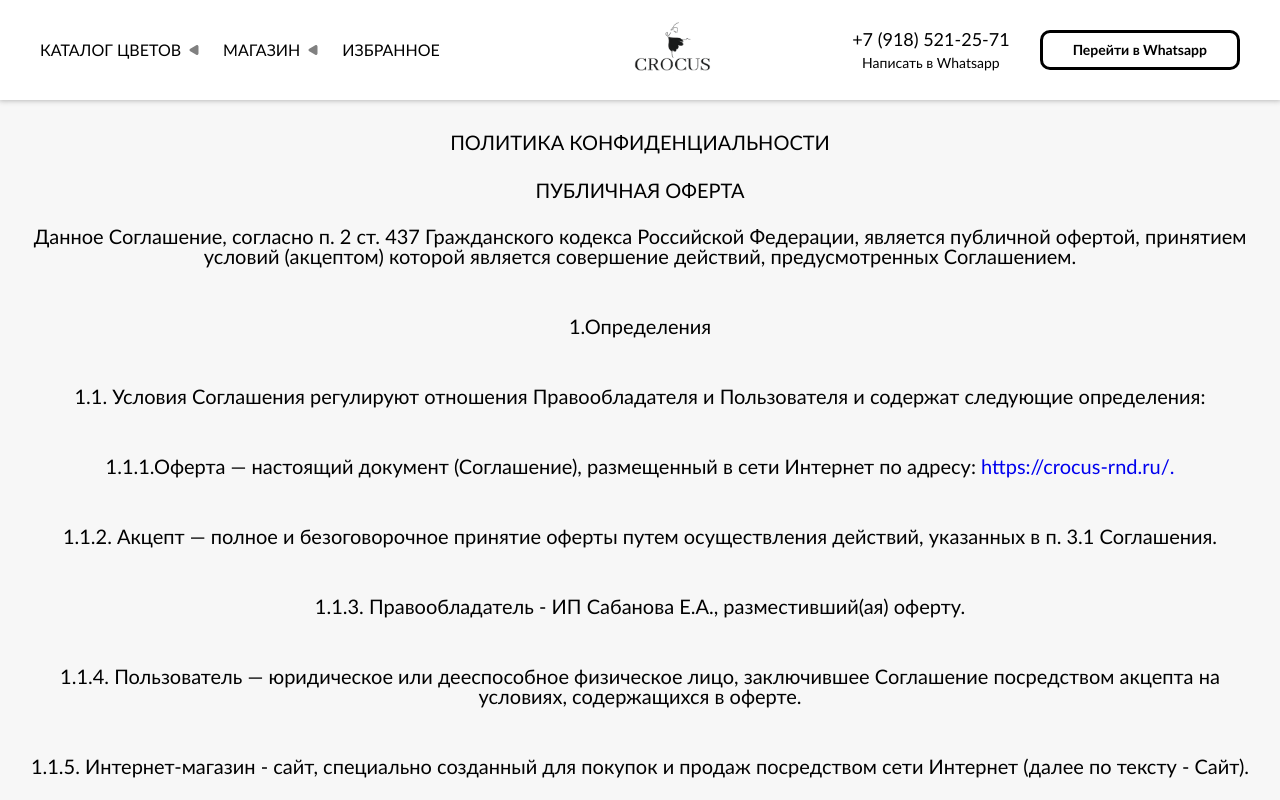
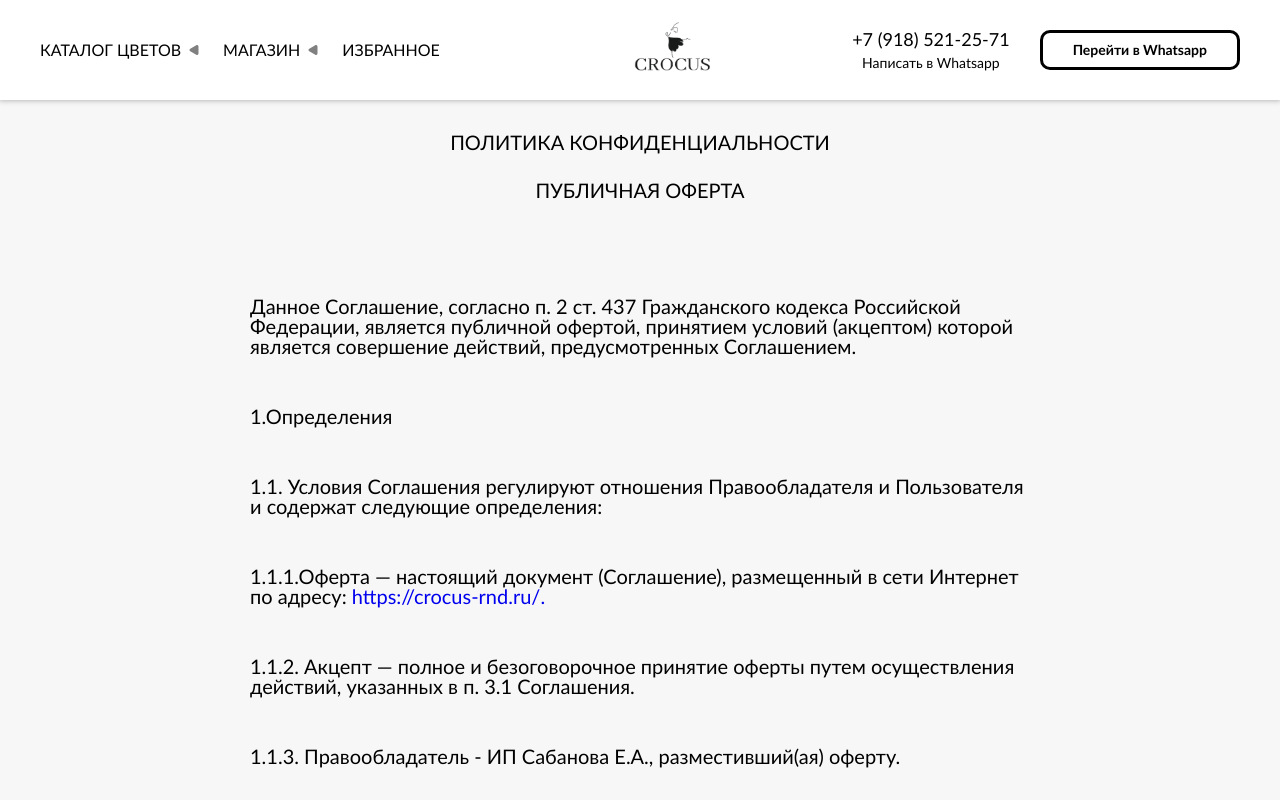
Before and after one commit to MercyClassic/crocus_rnd, a React (Create React App) app in the folder frontend/: page /privacy_policy in a window 1280 px wide. Built offline with nearby package versions, Linux system fonts and the light colour scheme.

Commit message:
fix privacy policy styles

```diff
--- a/frontend/src/pages/PrivacyPolicy.jsx
+++ b/frontend/src/pages/PrivacyPolicy.jsx
@@ -23,7 +23,7 @@ const PrivacyPolicy = () => {
                                 1.1. Условия Соглашения регулируют отношения Правообладателя и Пользователя и содержат следующие определения:
                             </p>
                             <p className="creator-letter__text">
-                                1.1.1.Оферта — настоящий документ (Соглашение), размещенный в сети Интернет по адресу: <Link to="https://crocus-rnd.ru/"> https://crocus-rnd.ru/. </Link>
+                                1.1.1.Оферта — настоящий документ (Соглашение), размещенный в сети Интернет по адресу: <Link to="/"> https://crocus-rnd.ru/. </Link>
                             </p>
                             <p className="creator-letter__text">
                                 1.1.2. Акцепт — полное и безоговорочное принятие оферты путем осуществления действий, указанных в п. 3.1 Соглашения.
@@ -53,7 +53,7 @@ const PrivacyPolicy = () => {
                                 2. Предмет Соглашения
                             </p>
                             <p className="creator-letter__text">
-                                2.1. Настоящее Соглашение определяет условия и порядок использования Пользователем Интернет-магазина – <Link to="https://crocus-rnd.ru/"> https://crocus-rnd.ru/, </Link> который принадлежит и администрируется Правообладателем (далее по тексту - Сайт).
+                                2.1. Настоящее Соглашение определяет условия и порядок использования Пользователем Интернет-магазина – <Link to="/"> https://crocus-rnd.ru/, </Link> который принадлежит и администрируется Правообладателем (далее по тексту - Сайт).
                             </p>
                             <p className="creator-letter__text">
                                 2.2. К отношениям между Правообладателем и Пользователем применяются положения главы 30 Гражданского кодекса Российской Федерации о розничной купле-продаже, а также Закон РФ «О защите прав потребителей» от 07.02.1992 № 2300-1 и иные правовые акты, принятые в соответствии с ними.
@@ -62,7 +62,7 @@ const PrivacyPolicy = () => {
                                 2.3. Правообладатель гарантирует, что он является правообладателем исключительных прав на Сайт, указанный в п. 2.1 Соглашения.
                             </p>
                             <p className="creator-letter__text">
-                                2.4. Заказывая Товары через Сайт, Пользователь соглашается с условиями продажи Товаров, расположенными по ссылке: <Link to="{% url 'products:privacy_policy' %}"> https://crocus-rnd.ru/privacy_policy. </Link>
+                                2.4. Заказывая Товары через Сайт, Пользователь соглашается с условиями продажи Товаров, расположенными по ссылке: <Link to="/privacy_policy"> https://crocus-rnd.ru/privacy_policy. </Link>
                             </p>
                             <p className="creator-letter__text">
                                 2.5. Заказ Товара может быть оформлен Пользователем следующими способами:
@@ -77,7 +77,7 @@ const PrivacyPolicy = () => {
                                 2.6. Пользователь самостоятельно осуществляет выбор товара на Сайте и помещает его в Корзину для оформления заказа. Помещение Товара в Корзину не является заказом, Пользователь до начала оформления заказа может самостоятельно удалять и добавлять Товары в Корзине.
                             </p>
                             <p className="creator-letter__text">
-                                2.7. Перед заказом Товара Пользователь обязуется ознакомиться с правилами доставки и оплаты заказа, а также условиями возврата Товара, расположенными по ссылке:  <Link to="{% url 'products:privacy_policy' %}"> https://crocus-rnd.ru/privacy_policy. </Link>
+                                2.7. Перед заказом Товара Пользователь обязуется ознакомиться с правилами доставки и оплаты заказа, а также условиями возврата Товара, расположенными по ссылке:  <Link to="/privacy_policy"> https://crocus-rnd.ru/privacy_policy. </Link>
                             </p>
                             <p className="creator-letter__text">
                                 3. Согласие с условиями соглашения
@@ -95,7 +95,7 @@ const PrivacyPolicy = () => {
                                 3.4. Настоящим Пользователь подтверждает, что акцепт (совершение действий по принятию оферты) равносилен подписанию и заключению Соглашения на условиях, изложенных в настоящем Соглашении.
                             </p>
                             <p className="creator-letter__text">
-                                3.5. Оферта вступает в силу с момента размещения в сети Интернет по адресу  <Link to="{% url 'products:privacy_policy' %}"> https://crocus-rnd.ru/privacy_policy </Link> и действует до момента отзыва оферты.
+                                3.5. Оферта вступает в силу с момента размещения в сети Интернет по адресу  <Link to="/privacy_policy"> https://crocus-rnd.ru/privacy_policy </Link> и действует до момента отзыва оферты.
                             </p>
                             <p className="creator-letter__text">
                                 3.6. Настоящее Соглашение размещено в письменном виде на Сайте. В случае необходимости любому лицу по его запросу может быть предоставлена возможность ознакомиться с бумажной версией Соглашения в офисе Правообладателя.
@@ -104,7 +104,7 @@ const PrivacyPolicy = () => {
                                 3.7. Соглашение может быть принято исключительно в целом (п. 1 ст. 428 Гражданского кодекса Российской Федерации). После принятия Пользователем условий настоящего Соглашения оно приобретает силу договора, заключенного между Правообладателем и Пользователем, при этом такой договор как бумажный документ, подписанный обеими Сторонами, не оформляется.
                             </p>
                             <p className="creator-letter__text">
-                                3.8. Правообладатель оставляет за собой право вносить изменения в настоящее Соглашение без какого-либо специального уведомления, в связи с чем Пользователь обязуется регулярно отслеживать изменения в Соглашении. Новая редакция Соглашения вступает в силу с момента ее размещения на данной странице, если иное не предусмотрено новой редакцией Соглашения. Действующая редакция Соглашения всегда находится на данной странице по адресу:  <Link to="{% url 'products:privacy_policy' %}"> https://crocus-rnd.ru/privacy_policy. </Link>
+                                3.8. Правообладатель оставляет за собой право вносить изменения в настоящее Соглашение без какого-либо специального уведомления, в связи с чем Пользователь обязуется регулярно отслеживать изменения в Соглашении. Новая редакция Соглашения вступает в силу с момента ее размещения на данной странице, если иное не предусмотрено новой редакцией Соглашения. Действующая редакция Соглашения всегда находится на данной странице по адресу:  <Link to="/privacy_policy"> https://crocus-rnd.ru/privacy_policy. </Link>
                             </p>
                             <p className="creator-letter__text">
                                 4. Права и обязанности сторон
@@ -128,7 +128,7 @@ const PrivacyPolicy = () => {
                                 4.1.3. Воздерживаться от каких-либо действий, способных затруднить осуществление Пользователем предоставленного ему права использования Сайта в установленных Соглашением пределах.
                             </p>
                             <p className="creator-letter__text">
-                                4.1.4. Предоставлять информацию по вопросам работы с Сайтом посредством электронной почты. Актуальные адреса электронной почты находятся в разделе "Контакты" Сайта по адресу:  <Link to="{% url 'products:contact_information' %}"> https://crocus-rnd.ru/contact_information. </Link>
+                                4.1.4. Предоставлять информацию по вопросам работы с Сайтом посредством электронной почты. Актуальные адреса электронной почты находятся в разделе "Контакты" Сайта по адресу:  <Link to="/contact_information"> https://crocus-rnd.ru/contact_information. </Link>
                             </p>
                             <p className="creator-letter__text">
                                 4.1.5. После оформления Заказа на Сайте отправить Пользователю подтверждение SMS - сообщением либо посредством телефонного звонка менеджера. Менеджер, курирующий данный Заказ, должен уточнить детали Заказа, согласовать дату, место и время доставки. При отсутствии на складе Правообладателя заказанного Товара или необходимого количества заказанного Товара, Правообладатель информирует об этом Пользователя посредством телефонного звонка либо иного средства связи.
--- a/frontend/src/static/style.css
+++ b/frontend/src/static/style.css
@@ -283,6 +283,18 @@ h6 {
     margin: 0px 0px 6px 0px;
   }
 }
+
+._letter {
+    text-align: left;
+    padding: 70px 90px;
+    margin: 0 auto;
+    max-width: 960px;
+    background-color: #f7f7f7;
+    background-repeat: repeat-x;
+    background-size: 20%;
+    background-position: bottom;
+}
+
 ._card-last-price span {
   text-decoration: line-through;
   font-weight: 500;
```
